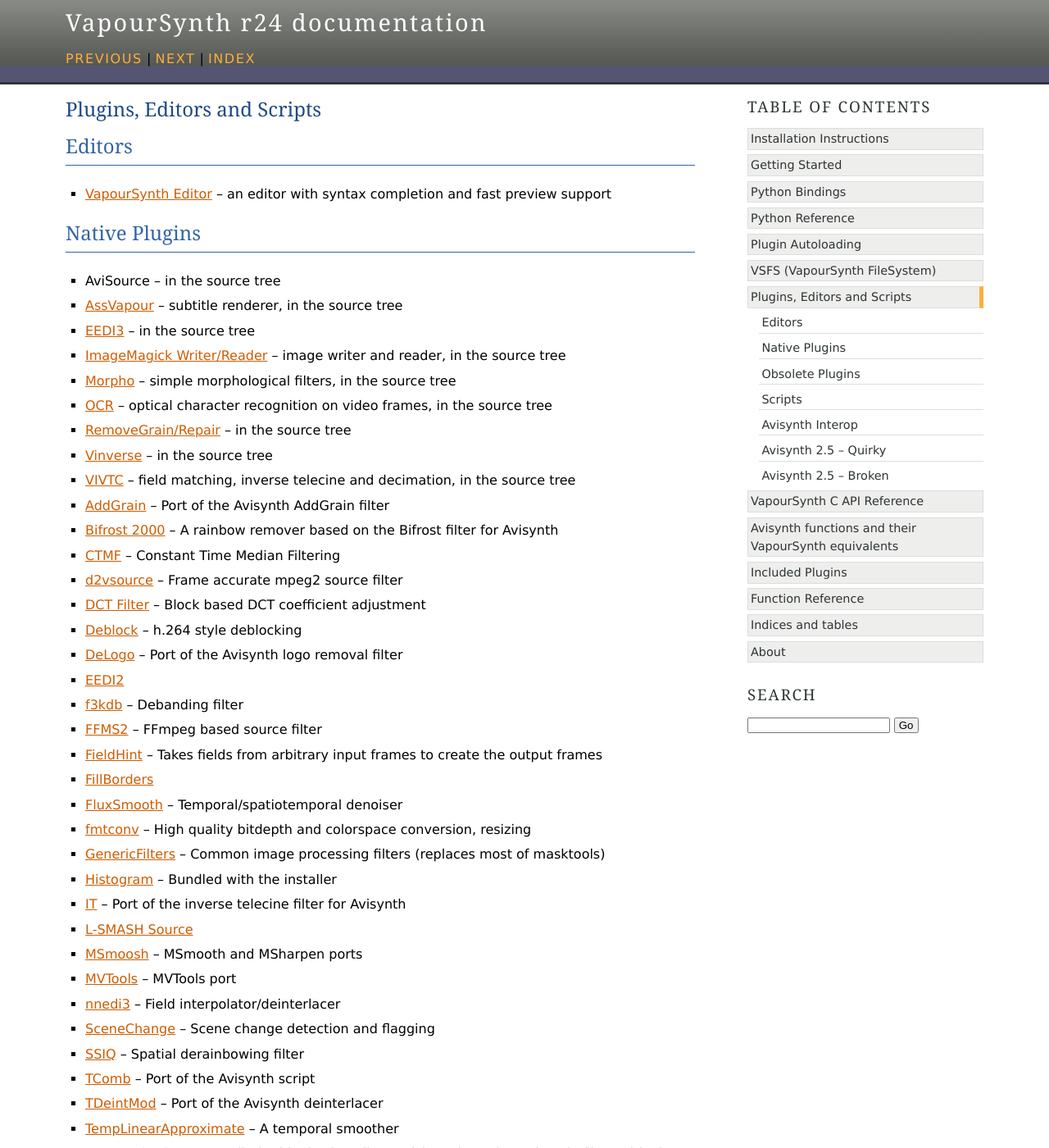
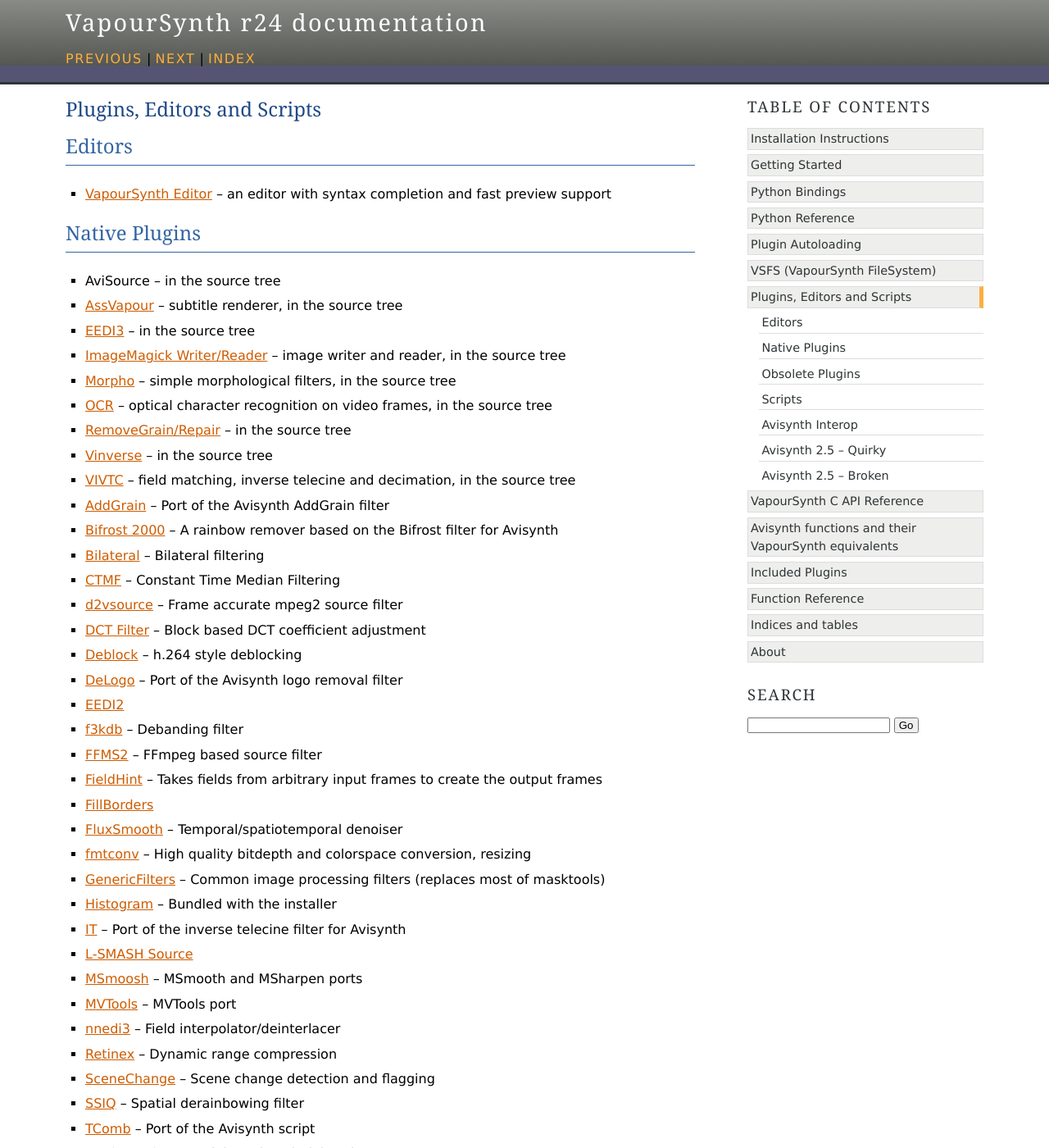
Before and after one commit to vapoursynth/vapoursynth, a Sphinx documentation site: the page built from doc/pluginlist.rst, in a window 1280 px wide and 1400 px high. Shown: the whole window at 82% size. Built offline with Sphinx 7.4.7, drawn with Linux system fonts in a browser that asks for light colours; formulas are drawn with MathJax 3.

Commit message:
Add ewn plugins to list

```diff
--- a/doc/pluginlist.rst
+++ b/doc/pluginlist.rst
@@ -18,6 +18,7 @@
 * :ref:`VIVTC <vivtc>` -- field matching, inverse telecine and decimation,  in the source tree
 * `AddGrain <http://forum.doom9.org/showthread.php?t=171073>`_ -- Port of the Avisynth AddGrain filter
 * `Bifrost 2000 <https://github.com/dubhater/vapoursynth-bifrost>`_ -- A rainbow remover based on the Bifrost filter for Avisynth
+* `Bilateral <http://forum.doom9.org/showthread.php?t=171306>`_ -- Bilateral filtering
 * `CTMF <http://forum.doom9.org/showthread.php?t=171213>`_ -- Constant Time Median Filtering
 * `d2vsource <http://forum.doom9.org/showthread.php?t=166399>`_ -- Frame accurate mpeg2 source filter
 * `DCT Filter <http://forum.doom9.org/showthread.php?t=171039>`_ -- Block based DCT coefficient adjustment
@@ -37,6 +38,7 @@
 * `MSmoosh <http://forum.doom9.org/showthread.php?t=171159>`_ -- MSmooth and MSharpen ports
 * `MVTools <http://forum.doom9.org/showthread.php?t=171207>`_ -- MVTools port
 * `nnedi3 <http://forum.doom9.org/showthread.php?t=166434>`_ -- Field interpolator/deinterlacer
+* `Retinex <http://forum.doom9.org/showthread.php?t=171307>`_ -- Dynamic range compression
 * `SceneChange <http://forum.doom9.org/showthread.php?t=166769>`_ -- Scene change detection and flagging
 * `SSIQ <https://github.com/dubhater/vapoursynth-ssiq>`_ -- Spatial derainbowing filter
 * `TComb <http://forum.doom9.org/showthread.php?t=171124>`_ -- Port of the Avisynth script
```
